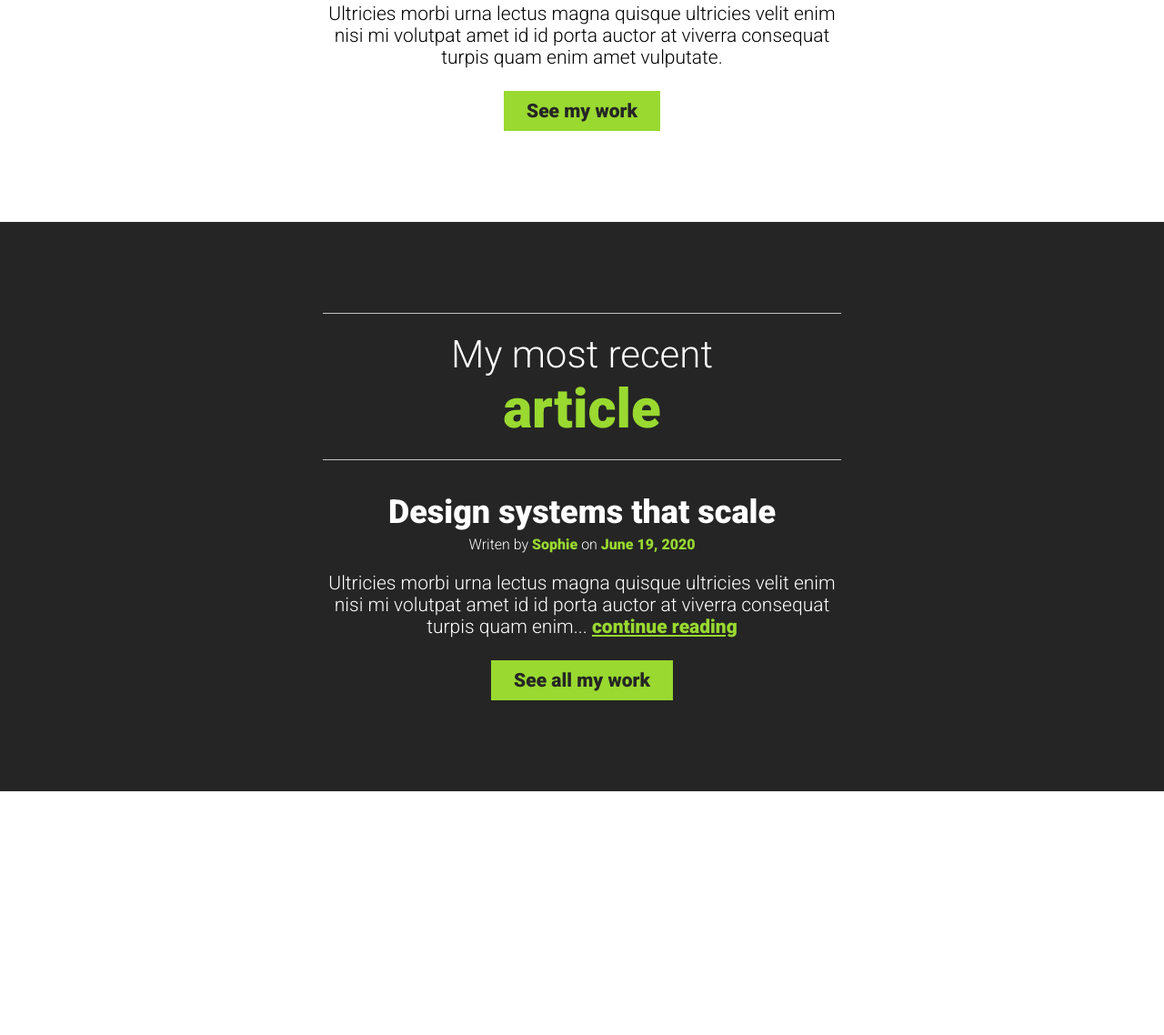
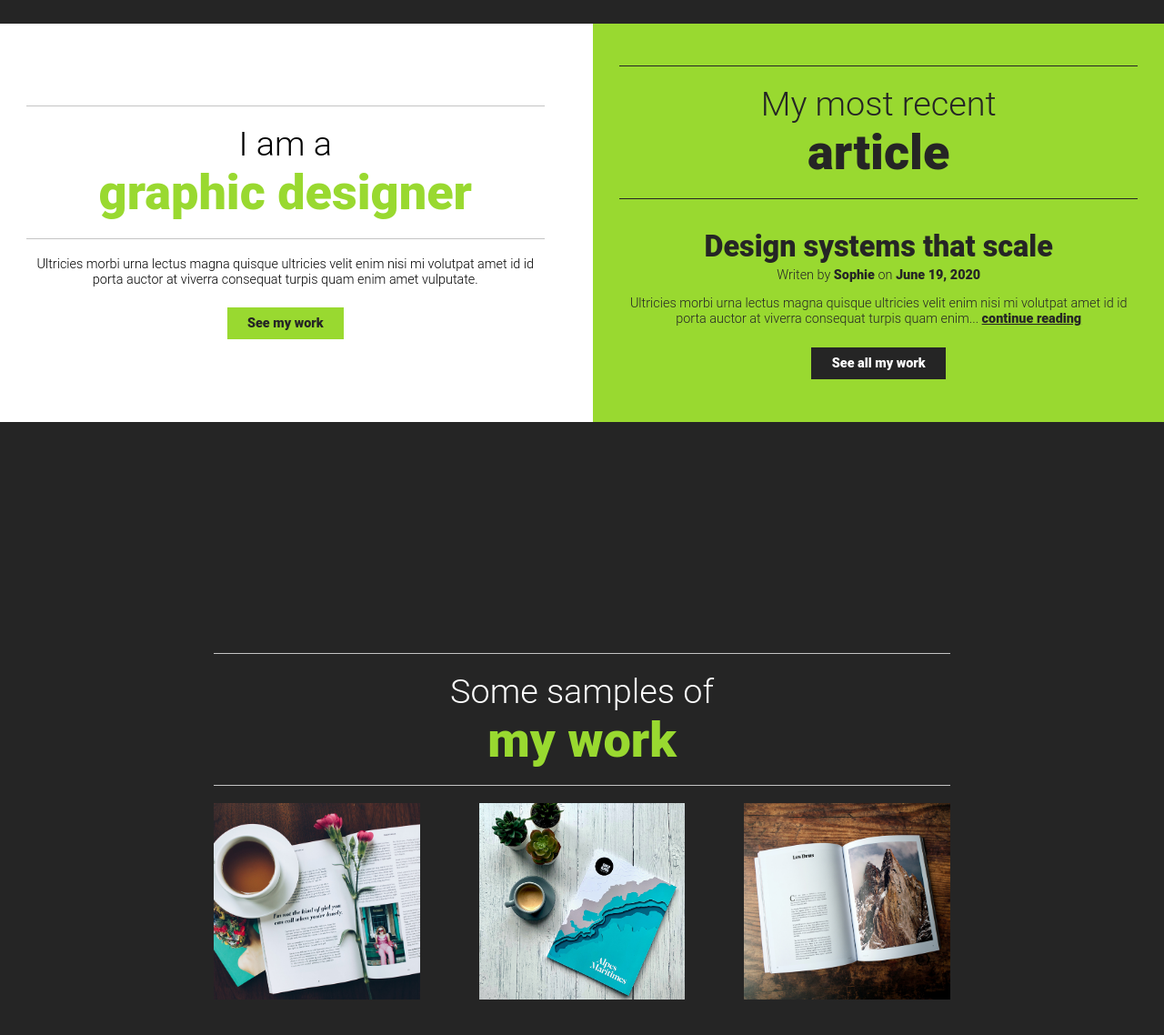
Before and after one commit to Fatima-hub333/portfolio-template, a website: page index.html in a window 1280 px wide. Shown: the part 868-2006 px from the top of the page at 91% size. Before the commit the page ends 1738 px from the top, so only its background shows below. Drawn offline with Linux system fonts and the light colour scheme.

Commit message:
Update template with new section & images & make it responsive

```diff
--- a/index.css
+++ b/index.css
@@ -1,14 +1,19 @@
+html {
+font-size: .9rem;
+}
+
 body {
 text-align: center;
 font-family: 'Roboto', sans-serif;
-  font-size: 21px;
 font-weight: 300;
 margin: 0;
+/* font-size: 1.75rem; */
 }
 
 .container {
-  width: 570px;
+max-width: 570px;
 margin: 0 auto;
+padding: 0 2em;
 }
 
 h1,
@@ -17,21 +22,23 @@ h2 {
 }
 
 h1 {
-  font-size: 60px;
+font-size: 3.75rem;
 margin-top: 0;
 }
 
 h2 {
-  font-size: 42px;
+font-size: 2.625rem;
 margin-top: 0;
 border-top: solid 1px #c4c4c4;
 border-bottom: solid 1px #c4c4c4;
-  padding: 20px 0;
-  margin-bottom: 20px;
+/* 2.625 x 16 = 42 */
+/* 20 / 42 */
+padding: .5em 0;
+margin-bottom: .5em;
 }
 
 h3 {
-  font-size: 36px;
+font-size: 2.25rem;
 font-weight: 900;
 margin-bottom: 0;
 }
@@ -40,19 +47,19 @@ h3 {
 display: block;
 }
 
+h1 .accent-text {
+font-size: 5rem;
+}
+
+h2 .accent-text {
+font-size: 3.75rem;
+}
+
 .accent-text,
 .name,
 time {
 font-weight: 900;
-  color: #99d930;
-}
-
-h1 .accent-text {
-  font-size: 80px;
-}
-
-h2 .accent-text {
-  font-size: 60px;
+color: #99D930;
 }
 
 p {
@@ -60,7 +67,7 @@ p {
 }
 
 a {
-  color: #99d930;
+color: #99D930;
 font-weight: 900;
 }
 
@@ -70,13 +77,23 @@ a:focus {
 }
 
 .small-text {
-  font-size: 16px;
-  margin-top: 5px;
+font-size: 1rem;
+margin-top: .3125em;
+}
+
+img {
+max-width: 100%;
 }
 
 header,
 section {
-  padding: 100px 0;
+padding: 3.25em 0;
+}
+
+header {
+  min-height: 100vh;
+  display: flex;
+  align-items: center;
 }
 
 .inverse {
@@ -84,13 +101,19 @@ section {
 background: #252525;
 }
 
+.inverse .btn:hover,
+.inverse .btn:focus {
+background: #fff;
+color: #252525;
+}
+
 .btn {
 display: inline-block;
 color: #252525;
 text-decoration: none;
-  background: #99d930;
-  padding: 10px 25px;
-  margin-top: 25px;
+background: #99D930;
+padding: .625em 1.5625em;
+margin-top: 1.5625em;
 }
 
 .btn:hover,
@@ -99,8 +122,74 @@ section {
 color: #fff;
 }
 
-.inverse .btn:hover,
-.inverse .btn:focus {
-  background-color: yellow;
+@media (min-width: 600px) {
+html {
+  /* font-size: 1.3125rem; */
+}
+}
+
+@media (min-width: 750px) {
+.splitter {
+  display: flex;
+  justify-content: space-between;
+  align-items: center;
+}
+
+.articles.inverse {
+  background: #99D930;
   color: #252525;
 }
+
+.articles.inverse .accent-text,
+.articles.inverse .name,
+.articles.inverse time,
+.articles.inverse a {
+  color: currentColor;
+}
+
+.articles.inverse a:hover,
+.articles.inverse a:focus {
+  color: #fff;
+}
+
+.articles.inverse .btn {
+  color: #fff;
+  background-color: #252525;
+}
+
+.articles.inverse .btn:hover {
+  color: #252525;
+  background-color: #FFF;
+}
+
+.articles.inverse h2 {
+  border-color: currentColor;
+}
+
+.portfolio {
+  background-color: #252525;
+  color: #fff;
+  min-height: 100vh;
+  display: flex;
+  align-items: center;
+}
+
+.portfolio .container {
+  max-width: 1200px;
+}
+
+.work {
+  display: flex;
+  justify-content: space-between;
+}
+
+.portfolio-item {
+  width: 28%;
+}
+
+.portfolio-item img {
+  height: 15em;
+  width: 100%;
+  object-fit: cover;
+}
+}
--- a/index.html
+++ b/index.html
@@ -1,21 +1,21 @@
 <!DOCTYPE html>
-<html>
+<html lang="en">
 <head>
   <meta charset="UTF-8">
   <meta http-equiv="X-UA-Compatible" content="IE=edge">
   <meta name="viewport" content="width=device-width, initial-scale=1.0">
-  <link href="https://fonts.googleapis.com/css2?family=Roboto:wght@300;900&display=swap" rel="stylesheet">
-  <link href="index.css" rel="stylesheet">
-  <title>HTML & CSS Fundamentals | Challenges</title>
+  <link rel="stylesheet" href="index.css">
 </head>
 <body>
   <header class="inverse">
     <div class="container">
       <h1>Hello, my name is <span class="accent-text">Sophie</span></h1>
-      <img src="Fatima-Avatar.png" alt="portrait of Sophie">
+      <img src="img/sophie.png" alt="portrait of Sophie">
     </div>
   </header>
 
+  <main >
+    <div class="splitter">
       <section class="about-me">
         <div class="container">
           <h2>I am a <span class="accent-text">graphic designer</span></h2>
@@ -35,6 +35,24 @@
           </article>
         </div>
       </section>
+    </div>
 
+    <section class="portfolio">
+      <div class="container">
+        <h2>Some samples of <span class="accent-text">my work</span></h2>
+        <div class="work">
+          <div class="portfolio-item">
+            <img src="img/item-1.jpg" alt="">
+          </div>
+          <div class="portfolio-item">
+            <img src="img/item-2.jpg" alt="">
+          </div>
+          <div class="portfolio-item">
+            <img src="img/item-3.jpg" alt="">
+          </div>
+        </div>
+    </div>
+      </section>
+  </main>
 </body>
 </html>
```
Also changed, not shown: img/item-1.jpg (added), img/item-2.jpg (added), img/item-3.jpg (added), img/sophie.png (added). Lines whose indentation alone changed are shown as unchanged.
